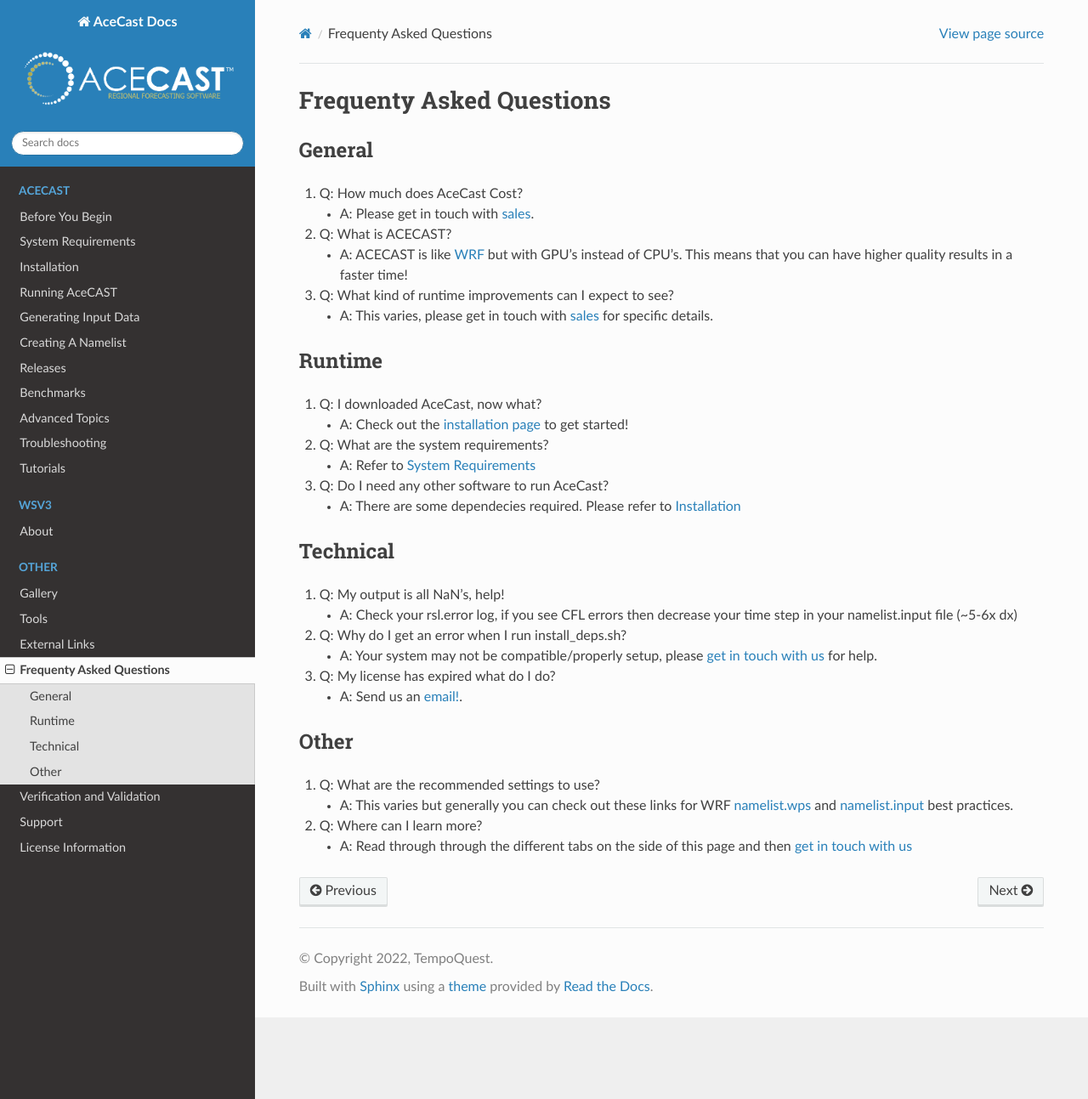
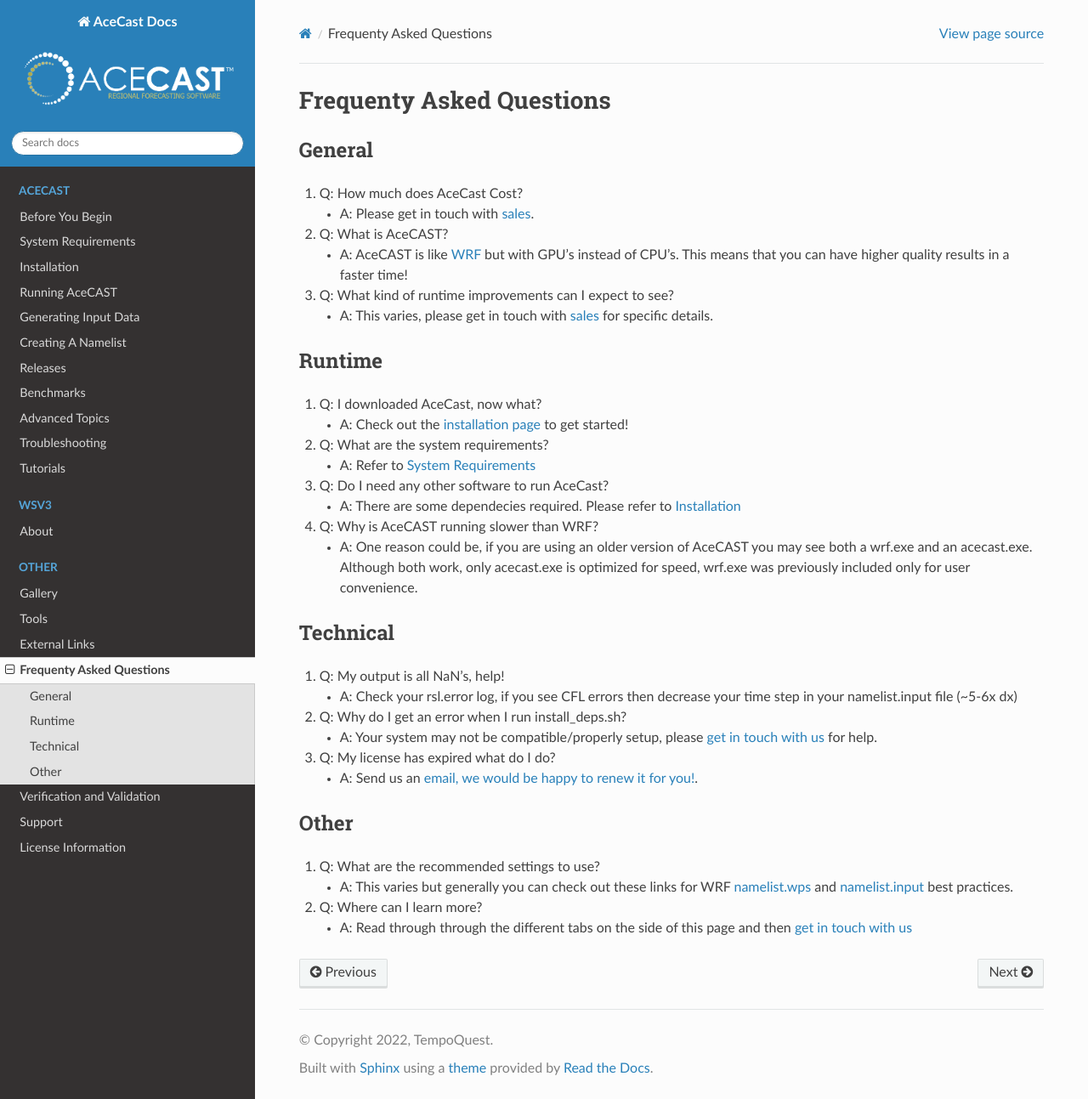
Before and after one commit to TempoQuestInc/AceCAST-Docs, a Sphinx documentation site: the page built from source/FAQS.rst, in a window 1280 px wide and 1293 px high. Shown: the whole window at 85% size. Built offline with Sphinx 7.4.7 and the Read the Docs theme 2.0.0, drawn with Linux system fonts in a browser that asks for light colours.

Commit message:
Added FAQ to runtime subsection

```diff
--- a/source/FAQS.rst
+++ b/source/FAQS.rst
@@ -12,9 +12,9 @@
 
    * A: Please get in touch with :ref:`sales <supportlink>`.
 
-#. Q: What is ACECAST?
+#. Q: What is AceCAST?
 
-   * A: ACECAST is like `WRF <https://www.mmm.ucar.edu/weather-research-and-forecasting-model>`_ but with GPU's instead of CPU's. This means that you can have higher quality results in a faster time!
+   * A: AceCAST is like `WRF <https://www.mmm.ucar.edu/weather-research-and-forecasting-model>`_ but with GPU's instead of CPU's. This means that you can have higher quality results in a faster time!
 
 #. Q: What kind of runtime improvements can I expect to see?
 
@@ -36,6 +36,9 @@
 
    * A: There are some dependecies required. Please refer to :ref:`Installation`
 
+#. Q: Why is AceCAST running slower than WRF?
+
+   * A: One reason could be, if you are using an older version of AceCAST you may see both a wrf.exe and an acecast.exe. Although both work, only acecast.exe is optimized for speed, wrf.exe was previously included only for user convenience.
 
 Technical
 ---------
@@ -50,7 +53,7 @@
 
 #. Q: My license has expired what do I do?
 
-   * A: Send us an :ref:`email! <supportlink>`.
+   * A: Send us an :ref:`email, we would be happy to renew it for you! <supportlink>`.
 
 
 Other
```
